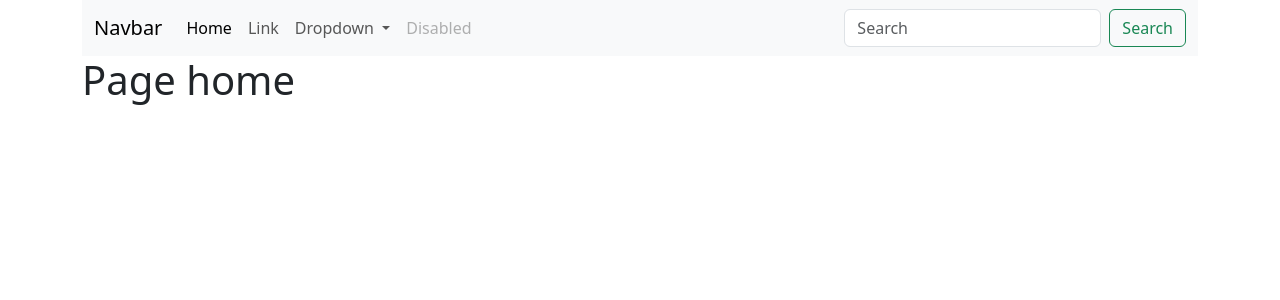
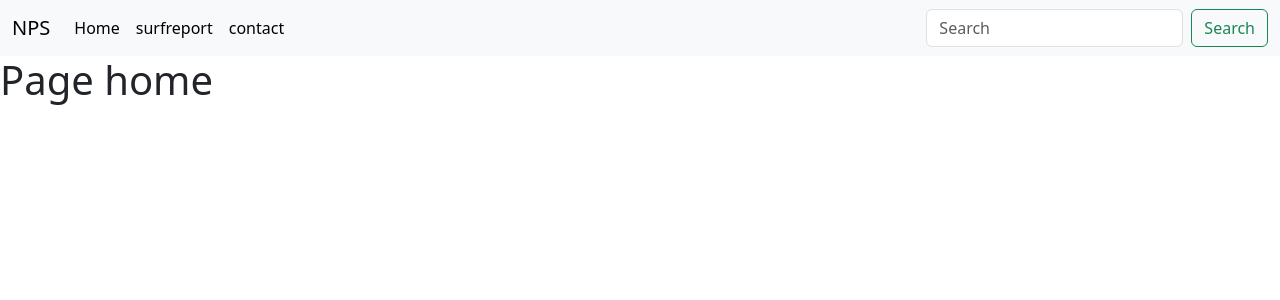
Before and after one commit to emmanuelnunoe/NPS-SurfReport-web, a Nuxt app in the folder nps-surfreport-web/: page / in a window 1280 px wide. Shown: the top 300 px of the page. Built offline with nearby package versions, Linux system fonts and the light colour scheme.

Commit message:
added dynamic routes
added dynamic routes

```diff
--- a/nps-surfreport-web/components/Menu.vue
+++ b/nps-surfreport-web/components/Menu.vue
@@ -1,31 +1,25 @@
+<script setup lang="ts">
+import Index from '~/pages/index.vue';
+
+</script>
+
 <template>
     <nav class="navbar navbar-expand-lg bg-body-tertiary">
         <div class="container-fluid">
-            <a class="navbar-brand" href="#">Navbar</a>
+            <a class="navbar-brand" href="#">NPS</a>
       <button class="navbar-toggler" type="button" data-bs-toggle="collapse" data-bs-target="#navbarSupportedContent" aria-controls="navbarSupportedContent" aria-expanded="false" aria-label="Toggle navigation">
         <span class="navbar-toggler-icon"></span>
       </button>
       <div class="collapse navbar-collapse" id="navbarSupportedContent">
         <ul class="navbar-nav me-auto mb-2 mb-lg-0">
           <li class="nav-item">
-            <a class="nav-link active" aria-current="page" href="#">Home</a>
+            <NuxtLink :to="{name:'index'}" class="nav-link active" aria-current="page">Home</NuxtLink>
           </li>
           <li class="nav-item">
-            <a class="nav-link" href="#">Link</a>
-          </li>
-          <li class="nav-item dropdown">
-            <a class="nav-link dropdown-toggle" href="#" role="button" data-bs-toggle="dropdown" aria-expanded="false">
-              Dropdown
-            </a>
-            <ul class="dropdown-menu">
-              <li><a class="dropdown-item" href="#">Action</a></li>
-              <li><a class="dropdown-item" href="#">Another action</a></li>
-              <li><hr class="dropdown-divider"></li>
-              <li><a class="dropdown-item" href="#">Something else here</a></li>
-            </ul>
+            <NuxtLink :to="{name:'surfreport'}"  class="nav-link active" aria-current="page">surfreport</NuxtLink>
           </li>
           <li class="nav-item">
-            <a class="nav-link disabled" aria-disabled="true">Disabled</a>
+            <NuxtLink :to="{name:'contact'}"  class="nav-link active" aria-current="page">contact</NuxtLink>
           </li>
         </ul>
         <form class="d-flex" role="search">
--- a/nps-surfreport-web/layouts/default.vue
+++ b/nps-surfreport-web/layouts/default.vue
@@ -1,5 +1,5 @@
 <template>
-    <div class="container">
+    <div>
         <Menu/>
         <slot></slot>
     </div>
```
